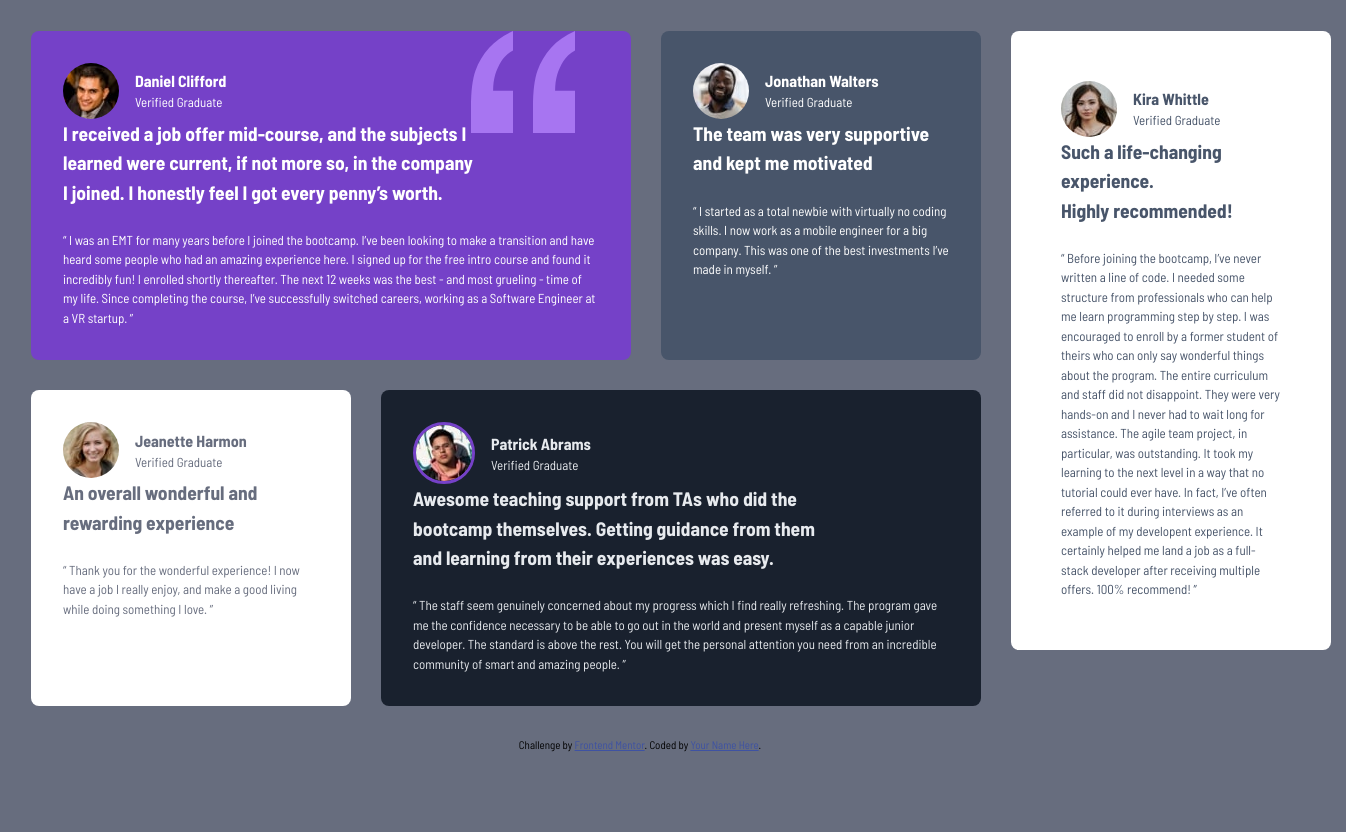
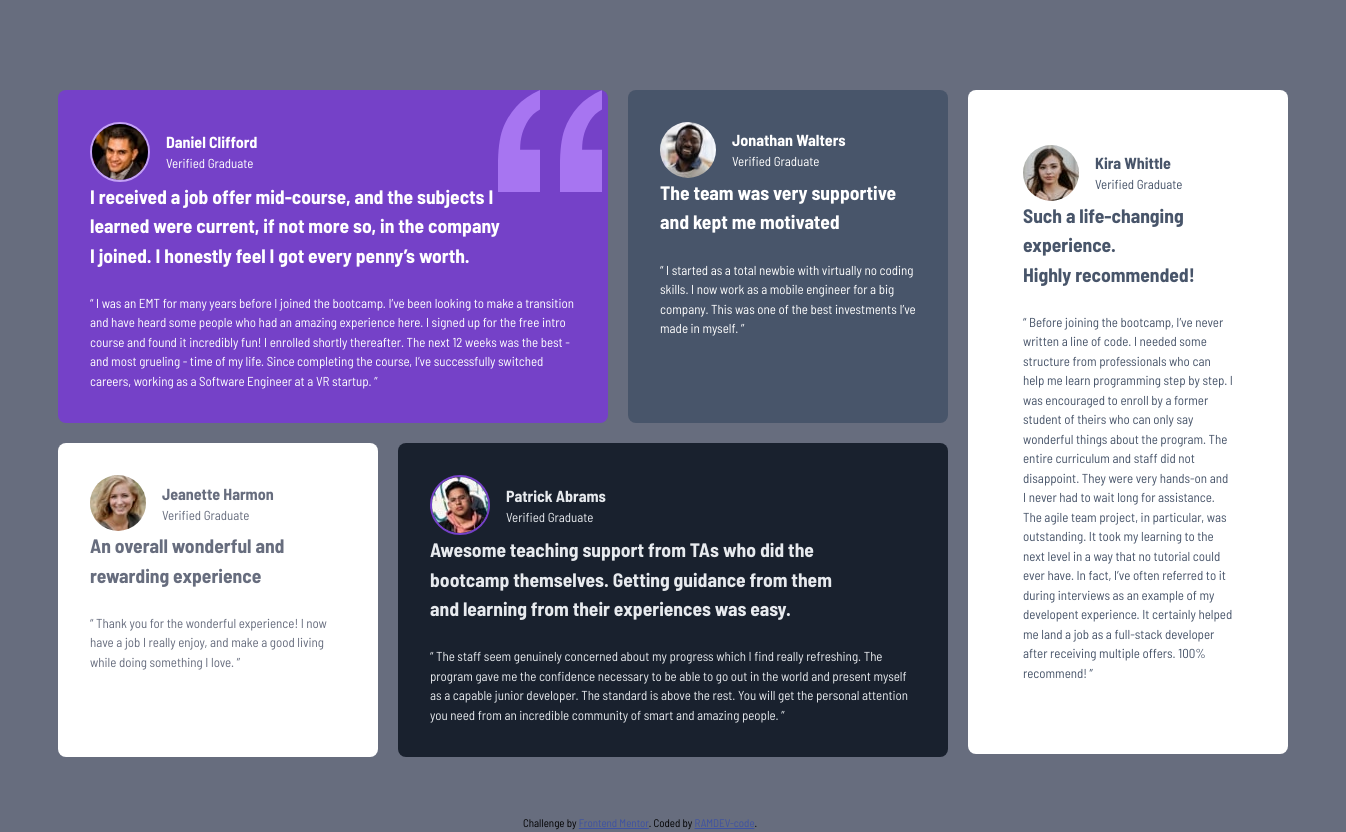
Before and after one commit to RAMDEV-code/testimonials-grid-section, a plain HTML site: page index.html in a window 1280 px wide. Shown: the whole page, 1346 px wide, since content can reach past the window. Before the commit the page ends 800 px from the top, so only its background shows below. Drawn offline with Linux system fonts and the light colour scheme.

Commit message:
Next commit

```diff
--- a/index.html
+++ b/index.html
@@ -147,7 +147,7 @@
 
     <div class="attribution">
       Challenge by <a href="https://www.frontendmentor.io?ref=challenge" target="_blank">Frontend Mentor</a>.
-      Coded by <a href="#">Your Name Here</a>.
+      Coded by <a href="https://github.com/RAMDEV-code">RAMDEV-code</a>.
     </div>
   </body>
 </html>
--- a/style.css
+++ b/style.css
@@ -80,13 +80,17 @@ body {
     font-family: var(--ff-general);
 }
 
+.flexcontainer {
+  margin: 5rem;
+}
+
 h1 {
     font-size: 1rem;
 }
 
 .cards {
     width: 20rem;
-    margin: 2rem auto;
+    margin: 1.5rem auto;
     padding: 2rem;
     border-radius: .5rem;
 }
@@ -108,6 +112,10 @@ img {
   color: var(--color-neutral-White);
   background-color: var(--color-Purple-500);
 }
+
+.first__card img {
+  border: 2px solid var(--color-Purple-300);
+}
  .second__card {
   color: var(--color-neutral-White);
   background-color: var(--color-neutral-Grey-500);
@@ -121,7 +129,7 @@ img {
   color: var(--color-neutral-Grey-100);
 }
 .fourth__card img {
-  border: 3px solid var(--color-Purple-500);
+  border: 2px solid var(--color-Purple-500);
 }
 .fifth__card {
   background-color: var(--color-neutral-White);
@@ -143,9 +151,9 @@ img {
 .flexcontainer {
     display: grid;
     grid-template-columns: 1fr 1fr;
-    margin: 1rem;
+    margin: 3rem;
+    margin-top: 5rem;
 }
-
 .flexgroup1 {
   display: grid;
   grid-template-columns: 1fr 1fr;
@@ -157,12 +165,12 @@ img {
 }
 
 .cards {
-  margin: 15px;
+  margin: 10px;
 }
 
 .first__card {
     display: inline-block;
-    width: 600px;
+    width: 550px;
     background-image: url(images/bg-pattern-quotation.svg);
     background-repeat: no-repeat;
     background-position-x: 440px;
@@ -170,10 +178,11 @@ img {
 
 .fourth__card {
     display: inline-block;
-    width: 600px;
+    width: 550px;
 }
 .fifth__card {
     display: inline-block;
-    padding: 50px;
+    height: 41.5rem;
+    padding: 55px;
 }
 }
```
Also changed, not shown: 2 other files.
